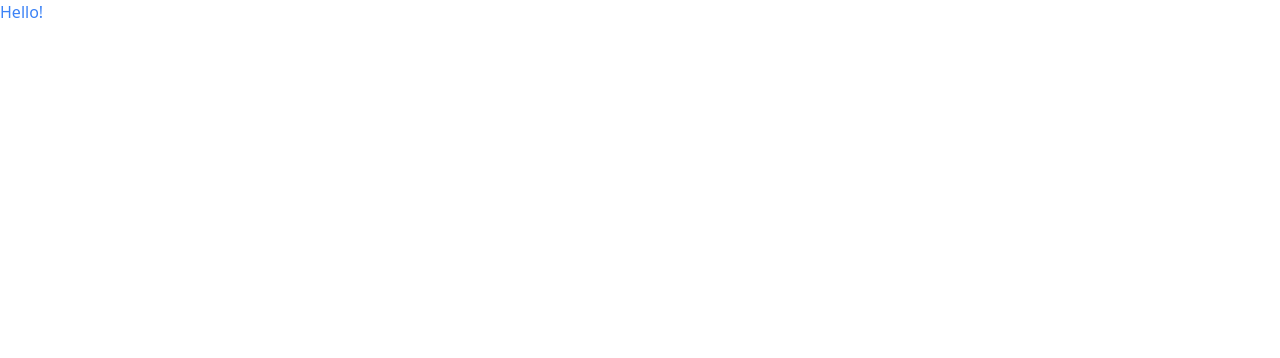
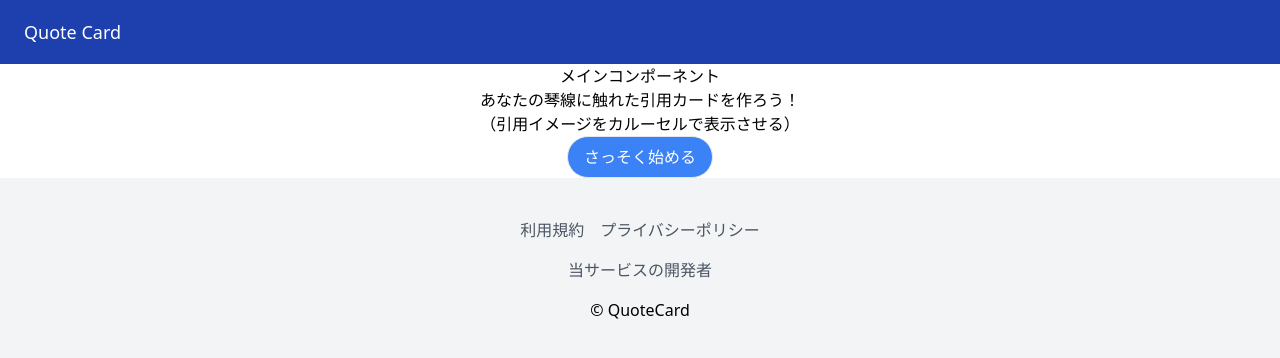
Before and after one commit to welove-t/quote, a Next.js app: page / in a window 1280 px wide. Shown: the top 358 px of the page. Built offline with nearby package versions, Linux system fonts and the light colour scheme.

Commit message:
✨ とりあえずのUI作成

```diff
--- a/src/pages/index.tsx
+++ b/src/pages/index.tsx
@@ -1,7 +1,45 @@
 import type { NextPage } from "next";
+import Link from "next/link";
 
 const Home: NextPage = () => {
-  return <div className="text-blue-500">Hello!</div>;
+  return (
+    <div>
+      <div className="bg-blue-800">
+        <header className="container flex h-16 items-center">
+          <span className=" text-lg text-white">Quote Card</span>
+        </header>
+      </div>
+      <div className="container text-center">
+        <span>メインコンポーネント</span>
+        <br />
+        <span>あなたの琴線に触れた引用カードを作ろう！</span>
+        <br />
+        <span>（引用イメージをカルーセルで表示させる）</span>
+        <br />
+        <button className="rounded-full border bg-blue-500 px-4 py-2 text-white">
+          さっそく始める
+        </button>
+      </div>
+      <div className="bg-gray-100 pt-10 pb-24">
+        <div className="container">
+          <div className="flex justify-center space-x-4">
+            <Link href="/">
+              <a className="text-gray-600">利用規約</a>
+            </Link>
+            <Link href="/">
+              <a className="text-gray-600">プライバシーポリシー</a>
+            </Link>
+          </div>
+          <div className="pt-4 text-center">
+            <Link href="/">
+              <a className="text-gray-600">当サービスの開発者</a>
+            </Link>
+            <p className="pt-4">&copy; QuoteCard</p>
+          </div>
+        </div>
+      </div>
+    </div>
+  );
 };
 
 export default Home;
```
